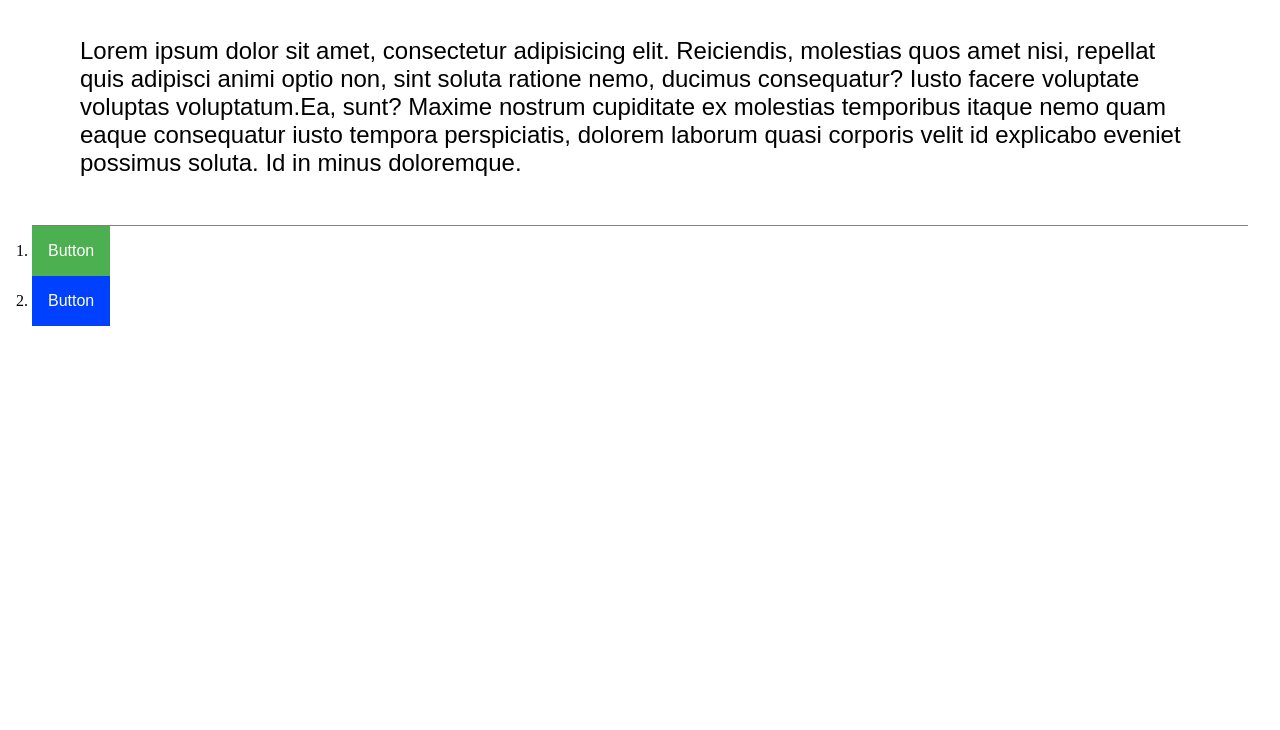
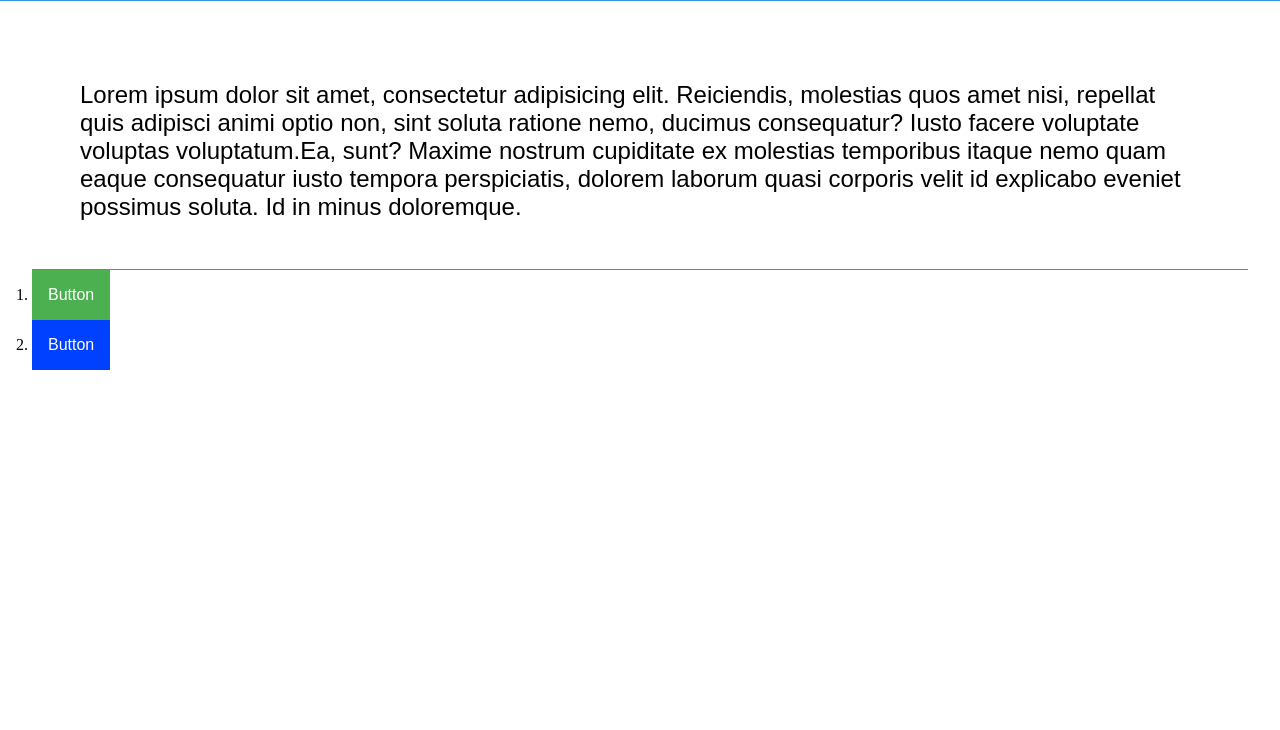
Before and after one commit to MaxTheMonster/CharitySnippets, a plain HTML site: page index.html in a window 1280 px wide. Shown: the part 70-800 px from the top of the page. Drawn offline with Linux system fonts and the light colour scheme.

Commit message:
Finally fixed

```diff
--- /dev/null
+++ b/scss/main.scss
@@ -0,0 +1,6 @@
+@import "base", "media", "snippets/buttons";
+
+* {
+  margin: 0;
+  padding: 0;
+}
```
Also changed, not shown: css/main.css, scss/_media.scss (added).
